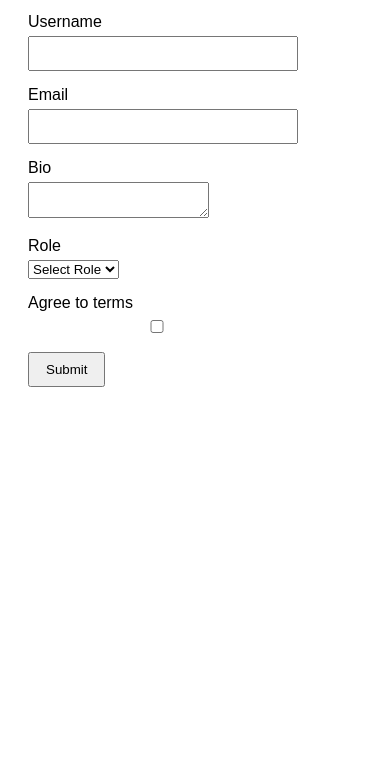
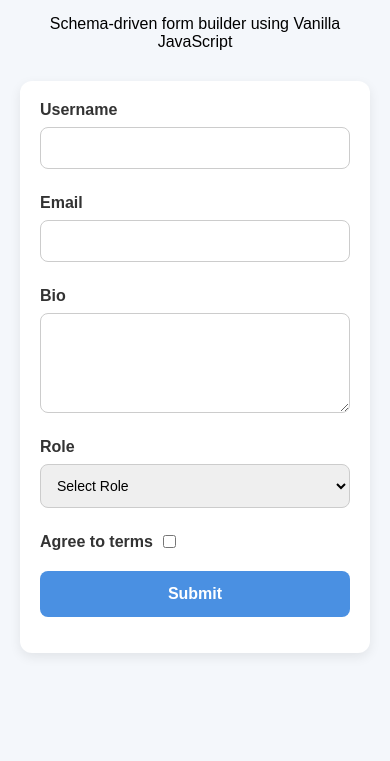
Before and after one commit to anilsharma-dev/schema-driven-form-js, a plain HTML site: page index.html in a window 390 px wide. Shown: the part 83-844 px from the top of the page. Drawn offline with Linux system fonts and the light colour scheme.

Commit message:
style: improve UI and responsive form layout

```diff
--- a/index.html
+++ b/index.html
@@ -6,7 +6,10 @@
 </head>
 <body>
 
-  <h2>Dynamic Form</h2>
+  <h2>Dynamic Form Engine</h2>
+  <p style="text-align:center; margin-bottom:30px;">
+    Schema-driven form builder using Vanilla JavaScript
+  </p>
   <div id="app"></div>
 
   <script type="module" src="app.js"></script>
--- a/styles.css
+++ b/styles.css
@@ -1,27 +1,216 @@
-body {
-  font-family: Arial, sans-serif;
-  padding: 20px;
+* {
+  box-sizing: border-box;
 }
 
+
+body {
+
+  margin: 0;
+
+  padding: 40px;
+
+  font-family: Arial, sans-serif;
+
+  background: #f4f7fb;
+}
+
+
+
+/*  Main Card */
+#app {
+
+  max-width: 600px;
+
+  margin: auto;
+
+  background: white;
+
+  padding: 30px;
+
+  border-radius: 12px;
+
+  box-shadow:
+    0 4px 12px rgba(0,0,0,0.08);
+}
+
+
+
+/*  Heading */
 h2 {
+
+  text-align: center;
+
+  margin-bottom: 30px;
+
+  color: #222;
+}
+
+
+
+/*  Form Group */
+.form-group {
+
+  display: flex;
+
+  flex-direction: column;
+
   margin-bottom: 20px;
 }
 
-.form-group {
-  margin-bottom: 15px;
+
+
+/*  Labels */
+label {
+
+  margin-bottom: 8px;
+
+  font-weight: 600;
+
+  color: #333;
 }
 
-label {
-  display: block;
-  margin-bottom: 5px;
+
+
+/*  Inputs */
+input,
+textarea,
+select {
+
+  width: 100%;
+
+  padding: 12px;
+
+  border: 1px solid #ccc;
+
+  border-radius: 8px;
+
+  font-size: 14px;
+
+  transition: border 0.2s;
 }
 
-input {
-  padding: 8px;
-  width: 250px;
+
+
+/*  Focus State */
+input:focus,
+textarea:focus,
+select:focus {
+
+  outline: none;
+
+  border-color: #4a90e2;
 }
 
+
+
+/*  Textarea */
+textarea {
+
+  min-height: 100px;
+
+  resize: vertical;
+}
+
+
+
+/*  Checkbox */
+input[type="checkbox"] {
+
+  width: auto;
+
+  margin-right: 10px;
+}
+
+
+
+/*  Error Text */
+small {
+
+  color: red;
+
+  margin-top: 5px;
+}
+
+
+
+/*  Button */
 button {
-  padding: 8px 16px;
+
+  width: 100%;
+
+  padding: 14px;
+
+  border: none;
+
+  border-radius: 8px;
+
+  background: #4a90e2;
+
+  color: white;
+
+  font-size: 16px;
+
+  font-weight: bold;
+
   cursor: pointer;
+
+  transition: background 0.2s;
 }
+
+
+
+/*  Hover */
+button:hover {
+
+  background: #357bd8;
+}
+
+
+
+/*  Disabled */
+button:disabled {
+
+  opacity: 0.7;
+
+  cursor: not-allowed;
+}
+
+
+
+/*  Responsive */
+@media (max-width: 768px) {
+
+  body {
+
+    padding: 20px;
+  }
+
+
+  #app {
+
+    padding: 20px;
+  }
+
+}
+/* Checkbox Layout */
+.form-group:has(input[type="checkbox"]) {
+
+  flex-direction: row;
+
+  align-items: center;
+
+  gap: 10px;
+}
+
+
+
+/* Remove extra margin */
+.form-group input[type="checkbox"] {
+
+  margin: 0;
+}
+/* Remove top margin only for checkbox label */
+.form-group:has(input[type="checkbox"]) label {
+
+  margin-bottom: 0;
+}
```
